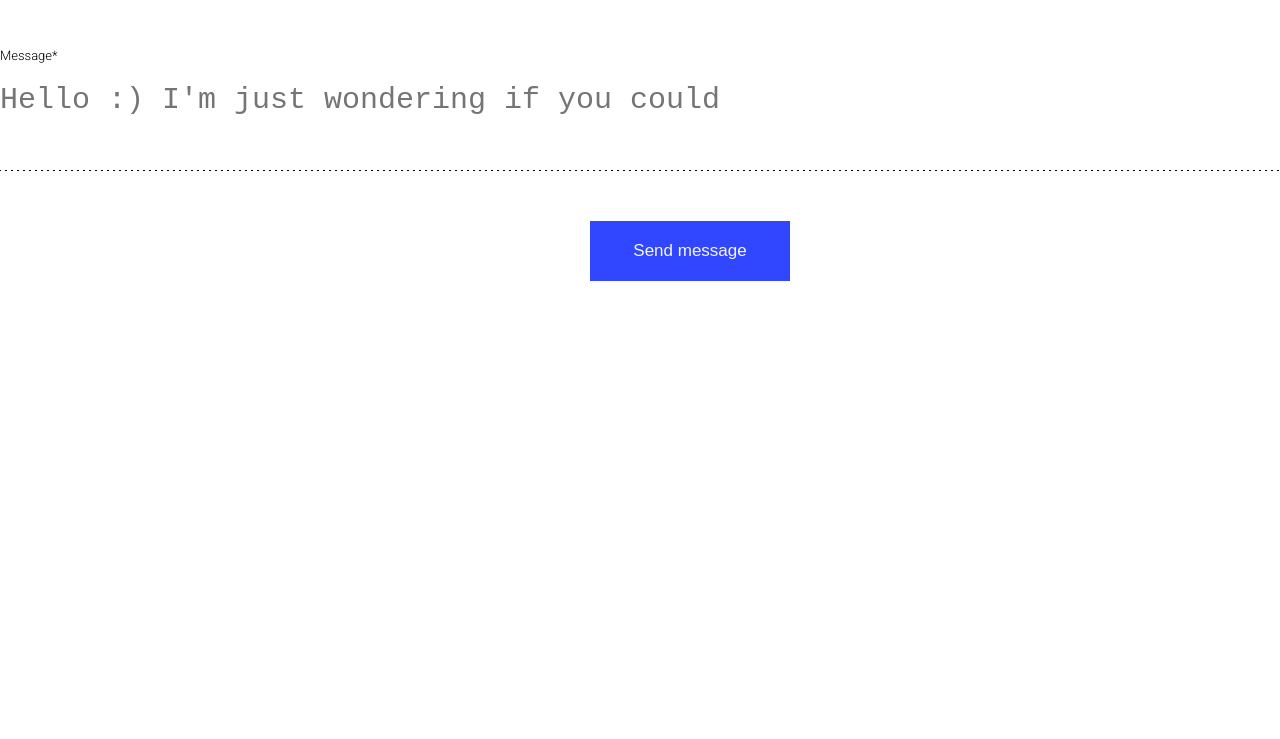
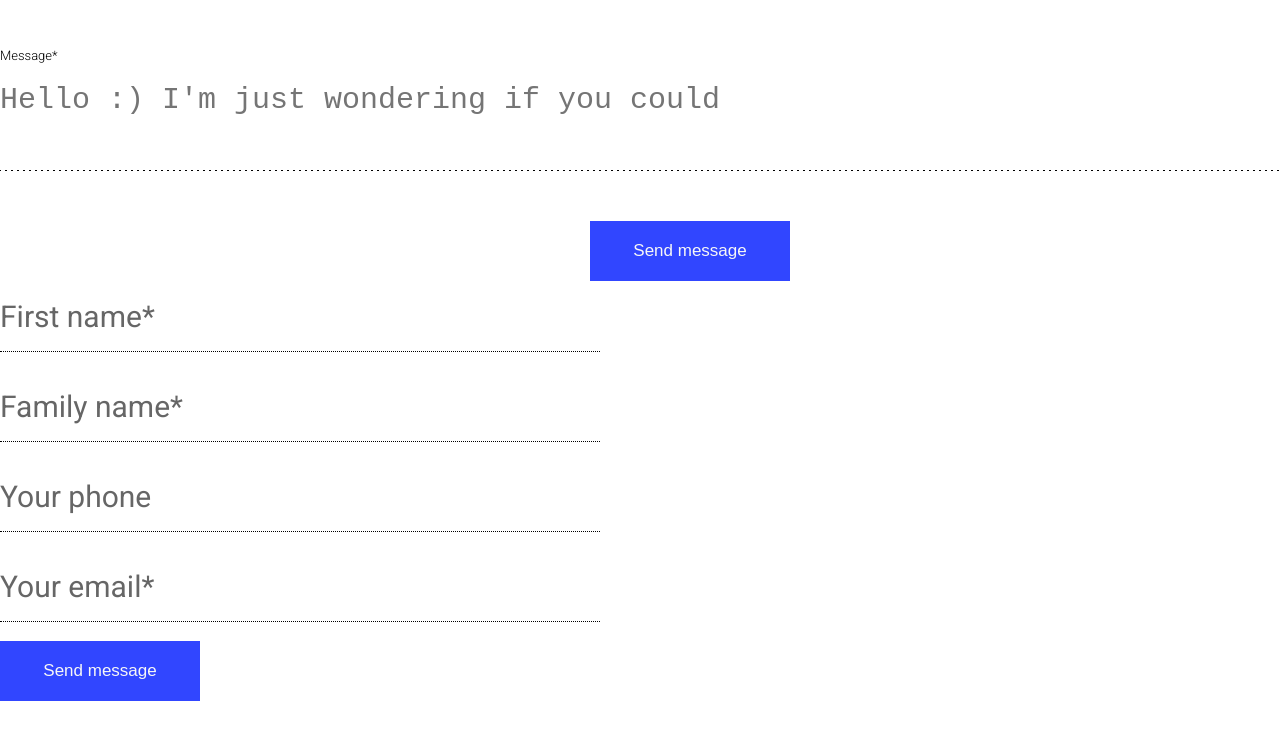
Before and after one commit to ElaSujeta/praktyki-fe-sh-2019, a website built with webpack: page src/index.html in a window 1280 px wide. Shown: the part 1857-2596 px from the top of the page. Before the commit the page ends 2228 px from the top, so only its background shows below. Built offline with nearby package versions, Linux system fonts and the light colour scheme; files whose address does not match are found by name.

Commit message:
floating form [WIP]

```diff
--- a/src/index.html
+++ b/src/index.html
@@ -124,7 +124,7 @@
 
         <div class="form__element">
           <label class="form__label">Your phone
-            <input class="form__input" type="email"  name="phone" placeholder="+48 605 708 904">
+            <input class="form__input" type="text"  name="phone" placeholder="+48 605 708 904">
           </label>
         </div>
 
@@ -146,7 +146,44 @@
 
       </form>
     </div>
+
+
+    <div class="container">
+    <form class="floating-form">
+      <div class="form-group">
+        <input id="user_name" class="form-input-floating" type="text" required>
+        <label for="user_name" class="form-label">First name<sup>*</sup></label>
+      </div>
+
+      <div class="form-group">
+        <input id="user_surname" class="form-input-floating" type="text" required>
+        <label for="user_surname" class="form-label">Family name<sup>*</sup></label>
+      </div>
+
+      <div class="form-group">
+        <input id="user_phone" class="form-input-floating" type="text" required>
+        <label for="user_phone" class="form-label">Your phone</label>
+      </div>
+
+      <div class="form-group">
+        <input id="user_email" class="form-input-floating" type="email" required>
+        <label for="user_email" class="form-label">Your email<sup>*</sup></label>
+      </div>
+
+      <div class="button">
+          <button class="button__submit" type="submit">Send message</button>
+        </div>
+    </form>
+    </div>
+
+
+
+
   </section>
+
+
+
+
 
 
 </body>
--- a/src/styles/form.scss
+++ b/src/styles/form.scss
@@ -61,6 +61,8 @@
           width: 100%;
           font-size: 13px;
           font-weight: 300;
+          transition: 0.3s;
+
 
         }
         .form__input {
@@ -117,3 +119,78 @@
    }
 
 }
+
+
+
+//******************* floating form *******************
+
+.floating-form .form-group {
+  margin-left: 0 auto;
+  max-width: 600px;
+}
+.form-group {
+  margin-bottom: $fs-small;
+  position: relative;
+}
+.form-input-floating {
+  position: relative;
+  display: block;
+  width: 100%;
+  border: none;
+  border-bottom: 1px dotted $textColor;
+  background-color: transparent;
+  margin: 0px auto;
+  padding: 20px 0 0 0;
+  height: 50px;
+  outline: none;
+  font-size: 20px;
+  color: rgba(0,0,0,0.8);
+  background: linear-gradient(to top, $productColor, $productColor);
+  background-position: left bottom;
+  background-size: 0 1px;
+  background-repeat: no-repeat;
+  transition: all .2s ease-in-out;
+}
+
+.form-label {
+  position: absolute;
+  top: 0;
+  left: 0;
+  text-align: left;
+  display: block;
+  width: 100%;
+  height: 52px;
+  line-height: 72px;
+  font-size: $fs-big;
+  color: rgba(0,0,0,0.6);
+  margin: 0px auto;
+  cursor: text;
+  transition: all .3s ease-in-out;
+}
+.form-input-floating:hover, .form-input-floating:focus { border-color: $productColor; }
+.form-input-floating:focus {
+  background-position: left bottom;
+  background-size: 100% 1px;
+}
+.form-input-floating:valid + .form-label, .form-input-floating:focus + .form-label{
+  height: 20px;
+  line-height: 20px;
+  font-size: $fs-xsmall;
+  color: $productColor;
+}
+.button {
+  margin: 0 auto;
+
+  &__submit {
+    background-color: $productColor;
+    width: 200px;
+    height: 60px;
+    font-size: $fs-xsmall;
+    color: $backgroundColor;
+    border: none;
+  }
+
+  &__submit:hover {
+   cursor: pointer;
+  }
+}
```
